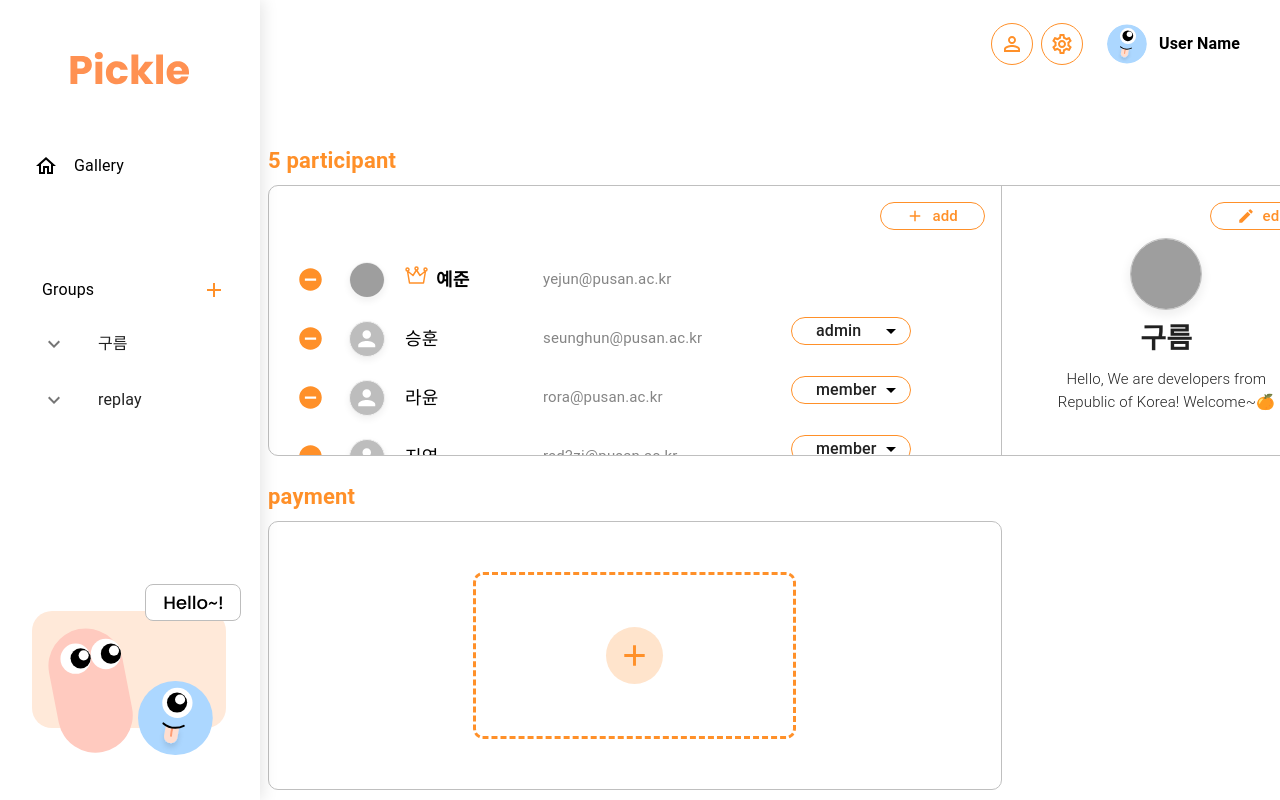
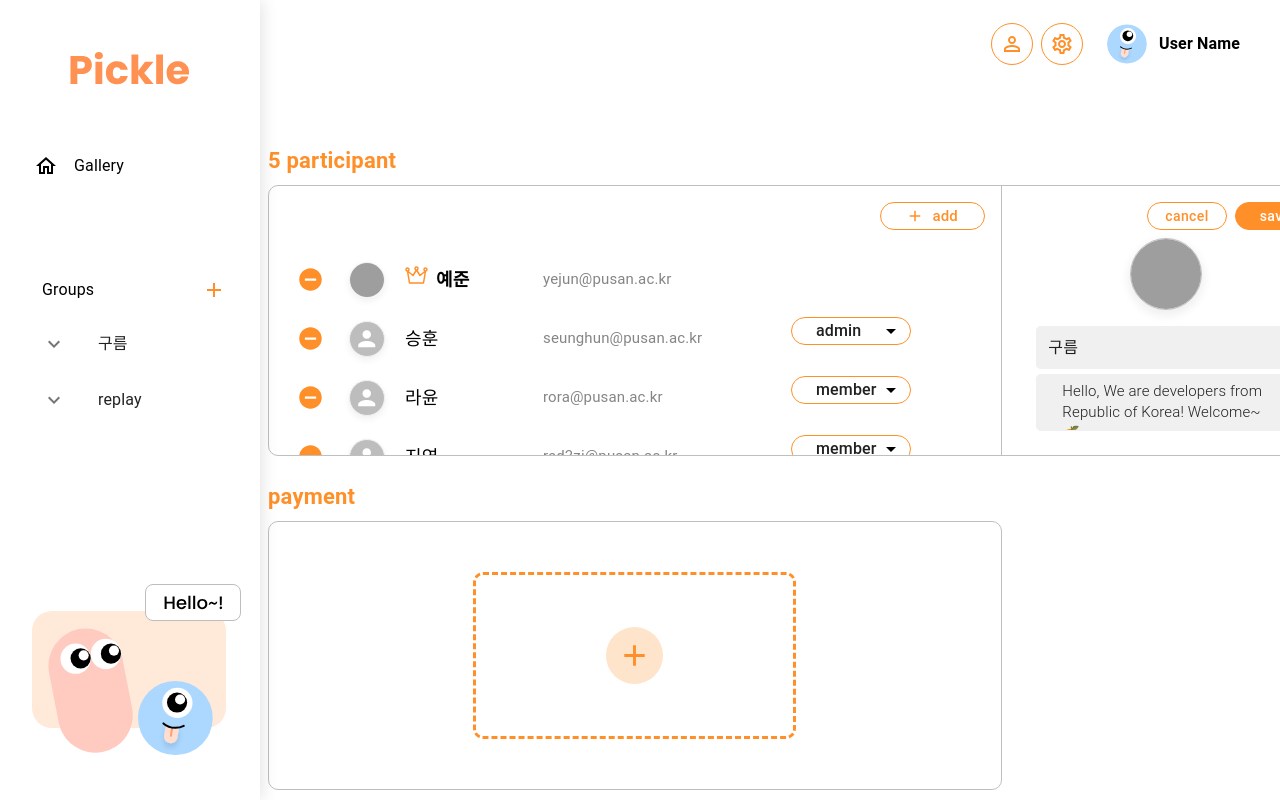
Before and after one commit to pnu-cloud/pickle-front, a React (Create React App) app: page /group in a window 1280 px wide. Both pictures are taken after a click on the button "edit". Shown: the top 800 px of the page. Built offline with nearby package versions, Linux system fonts and the light colour scheme; grey boxes are pictures that could not be loaded.

Commit message:
feature : 그룹 페이지 admin 진행중

```diff
--- a/src/components/Gallery/GalleryBox.jsx
+++ b/src/components/Gallery/GalleryBox.jsx
@@ -14,10 +14,10 @@ import {
   Stack,
 } from '@mui/material';
 import styled from '@emotion/styled';
+import VisibilityOutlinedIcon from '@mui/icons-material/VisibilityOutlined';
+import ChatBubbleOutlineOutlinedIcon from '@mui/icons-material/ChatBubbleOutlineOutlined';
+import FavoriteBorderOutlinedIcon from '@mui/icons-material/FavoriteBorderOutlined';
 
-import VisibilityIcon from '@mui/icons-material/Visibility';
-import FavoriteIcon from '@mui/icons-material/Favorite';
-import ChatBubbleIcon from '@mui/icons-material/ChatBubble';
 import { PICKLE_COLOR } from 'constants/pickleTheme';
 
 const GalleryBox = (props) => {
@@ -27,6 +27,14 @@ const GalleryBox = (props) => {
     fontSize: 15,
     width: 25,
     textAlign: 'left',
+  }));
+
+  const ProjectCntIconBtn = styled(IconButton)(({}) => ({
+    color: PICKLE_COLOR.middleBlack,
+    '&.Mui-disabled': {
+      color: PICKLE_COLOR.middleBlack,
+      opacity: 0.7,
+    },
   }));
   return (
     <Card
@@ -76,19 +84,19 @@ const GalleryBox = (props) => {
         </Box>
       </CardActionArea>
       <Stack direction="row" sx={{ width: 408, boxSizing: 'border-box', padding: 0, margin: '0 auto' }}>
-        <IconButton aria-label="views">
-          <VisibilityIcon />
+        <ProjectCntIconBtn aria-label="views" disabled>
+          <VisibilityOutlinedIcon />
           <ProjectCnt>{props.views}</ProjectCnt>
-        </IconButton>
-        <IconButton aria-label="likes">
-          <FavoriteIcon />
+        </ProjectCntIconBtn>
+        <ProjectCntIconBtn aria-label="likes" disabled>
+          <FavoriteBorderOutlinedIcon />
           <ProjectCnt>{props.views}</ProjectCnt>
-        </IconButton>
+        </ProjectCntIconBtn>
         <Box sx={{ flexGrow: 1 }} />
-        <IconButton aria-label="comments">
-          <ChatBubbleIcon />
+        <ProjectCntIconBtn aria-label="comments" disabled>
+          <ChatBubbleOutlineOutlinedIcon />
           <ProjectCnt>{props.comments}</ProjectCnt>
-        </IconButton>
+        </ProjectCntIconBtn>
       </Stack>
     </Card>
   );
--- a/src/components/Group/GroupInfo.jsx
+++ b/src/components/Group/GroupInfo.jsx
@@ -1,9 +1,29 @@
 import * as React from 'react';
-import { Box, Card, CardContent, Typography, Button, Avatar } from '@mui/material';
+import { Stack, Box, Card, CardContent, Typography, Button, Avatar, TextField } from '@mui/material';
 import EditIcon from '@mui/icons-material/Edit';
 import StyledIconButton from './StyledIconButton';
 import { PICKLE_COLOR } from 'constants/pickleTheme';
+
 const GroupInfo = (props) => {
+  const [isEditing, setIsEditing] = React.useState(false);
+  const [groupName, setGroupName] = React.useState(props.groupName);
+  const [groupDescription, setGroupDescription] = React.useState(props.groupDescription);
+  const [groupProfileImage, setGroupProfileImage] = React.useState(props.groupProfileImage);
+
+  const handleEditClick = () => {
+    setIsEditing(true);
+  };
+
+  const handleSaveClick = () => {
+    setIsEditing(false);
+    // Handle saving the edited data (e.g., send to API)
+  };
+
+  const handleCancelClick = () => {
+    setIsEditing(false);
+    // Reset the state if needed
+  };
+
   return (
     <Card
       variant="plain"
@@ -19,14 +39,31 @@ const GroupInfo = (props) => {
     >
       <CardContent sx={{ textAlign: 'center', padding: 1 }}>
         <Box sx={{ display: 'flex', justifyContent: 'flex-end', width: '100%' }}>
-          <StyledIconButton variant="outlined" aria-label="edit">
+          {isEditing ? (
+            <Box>
+              <StyledIconButton onClick={handleCancelClick} sx={{ width: 80 }}>
+                cancel
+              </StyledIconButton>
+              <StyledIconButton
+                onClick={handleSaveClick}
+                sx={{ width: 80, marginLeft: 1, backgroundColor: PICKLE_COLOR.pointOrange, color: 'white' }}
+              >
+                save
+              </StyledIconButton>
+            </Box>
+          ) : (
+            <StyledIconButton variant="outlined" aria-label="edit" onClick={handleEditClick}>
               <EditIcon sx={{ width: 18, height: 18 }} />
               <Typography sx={{ fontWeight: 500, fontSize: 15, marginLeft: 1 }}> edit</Typography>
             </StyledIconButton>
+          )}
         </Box>
         <Box mt={1} sx={{ display: 'flex', flexDirection: 'column', alignItems: 'center' }}>
+          {isEditing ? (
+            <>
+              {/* Image Upload Logic Here */}
               <Avatar
-            src={props.groupProfileImage}
+                src={groupProfileImage}
                 sx={{
                   width: 72,
                   height: 72,
@@ -35,13 +72,87 @@ const GroupInfo = (props) => {
                   boxShadow: `0px 4px 10px 2px ${PICKLE_COLOR.lightGray}`,
                 }}
               />
-          <Typography sx={{ marginTop: 1, fontWeight: 600, fontSize: 28 }}>{props.groupName}</Typography>
+              <TextField
+                variant="outlined"
+                placeholder="Group name"
+                value={groupName}
+                onChange={(e) => setGroupName(e.target.value)}
+                sx={{
+                  marginTop: 2,
+                  width: 260,
+                  height: 32,
+                  color: PICKLE_COLOR.middleGray,
+                  padding: 0,
+
+                  '& .MuiOutlinedInput-root': {
+                    borderRadius: '5px',
+                    backgroundColor: PICKLE_COLOR.lightGray,
+                  },
+                  '& .MuiOutlinedInput-notchedOutline': {
+                    borderColor: PICKLE_COLOR.lightGray,
+                  },
+                }}
+                inputProps={{
+                  style: {
+                    padding: '10px 12px',
+                  },
+                }}
+              />
+              <TextField
+                variant="outlined"
+                placeholder="Group introduction"
+                value={groupDescription}
+                onChange={(e) => setGroupDescription(e.target.value)}
+                sx={{
+                  marginTop: 2,
+                  width: 260,
+                  height: 57,
+                  fontWeight: 300,
+                  fontSize: 15,
+                  padding: 0,
+                  '& .MuiOutlinedInput-root': {
+                    borderRadius: '5px',
+                    backgroundColor: PICKLE_COLOR.lightGray,
+                    fontWeight: 300,
+                    fontSize: 15,
+                    height: 57,
+                    overflow: 'hidden',
+                  },
+                  '& .MuiOutlinedInput-notchedOutline': {
+                    borderColor: PICKLE_COLOR.lightGray,
+                  },
+                }}
+                inputProps={{
+                  style: {
+                    padding: '10px 12px',
+                  },
+                }}
+                multiline
+                rows={2}
+              />
+            </>
+          ) : (
+            <>
+              <Avatar
+                src={groupProfileImage}
+                sx={{
+                  width: 72,
+                  height: 72,
+                  margin: '0 auto',
+                  border: `1px solid ${PICKLE_COLOR.middleGray}`,
+                  boxShadow: `0px 4px 10px 2px ${PICKLE_COLOR.lightGray}`,
+                }}
+              />
+              <Typography sx={{ marginTop: 1, fontWeight: 600, fontSize: 28 }}>{groupName}</Typography>
               <Typography sx={{ marginTop: 1, fontWeight: 300, fontSize: 15, width: 230, textAlign: 'center' }}>
-            {props.groupDescription}
+                {groupDescription}
               </Typography>
+            </>
+          )}
         </Box>
       </CardContent>
     </Card>
   );
 };
+
 export default GroupInfo;
```
Also changed, not shown: src/components/Group/GroupParticipants.jsx (+8 -0 lines), src/components/Group/AboutGroup.txt (added), src/components/Layout/Header/Header.jsx (line endings or trailing spaces). Lines whose indentation alone changed are shown as unchanged.
